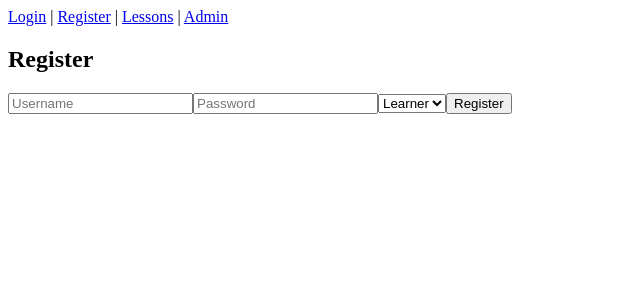
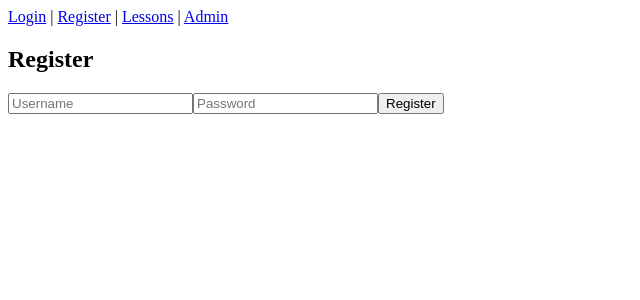
Before and after one commit to Jana-Baraka/Russophile, a React (Create React App) app in the folder frontend/: page /register in a window 1280 px wide. Shown: the top 300 px of the page, without its empty margins (0-640 px from the left). Built offline with nearby package versions, Linux system fonts and the light colour scheme.

Commit message:
removed the user option to pick to be admin

```diff
--- a/frontend/src/pages/RegisterPage.js
+++ b/frontend/src/pages/RegisterPage.js
@@ -43,10 +43,7 @@ function RegisterPage() {
           onChange={e => setPassword(e.target.value)}
           required
         />
-        <select value={role} onChange={e => setRole(e.target.value)}>
-          <option value="Learner">Learner</option>
-          <option value="Admin">Admin</option>
-        </select>
+
         <button type="submit">Register</button>
       </form>
     </div>
```
